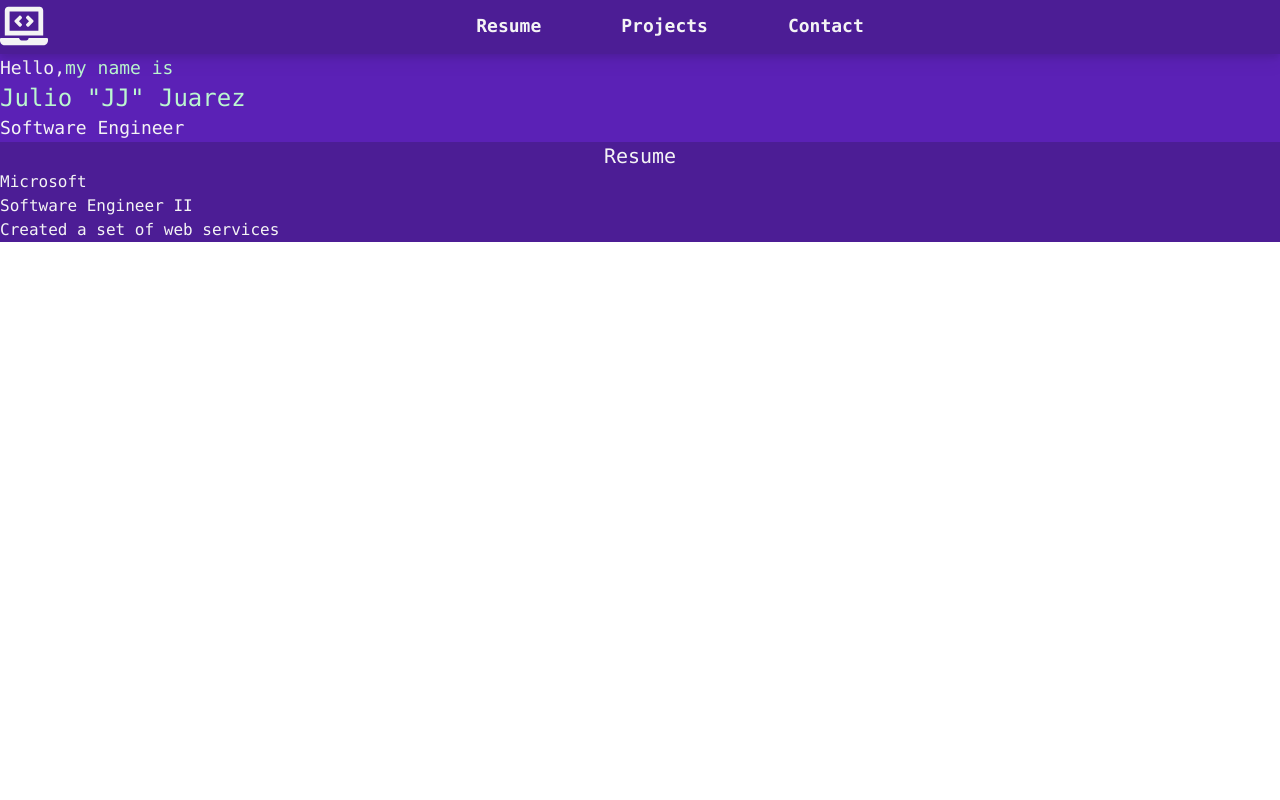
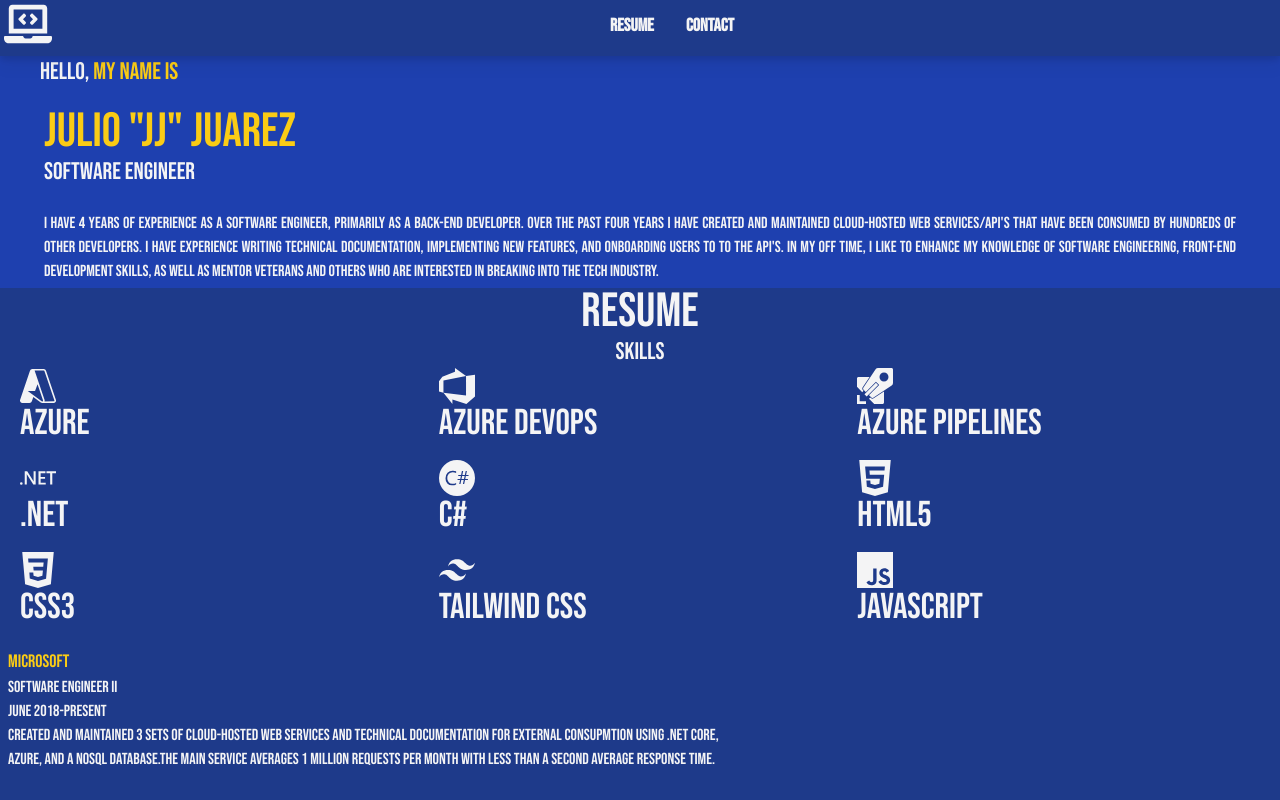
Before and after one commit to jjuarez5/jjs-personal-site, a React (Create React App) app: page / in a window 1280 px wide. Shown: the top 800 px of the page. Built offline with nearby package versions, Linux system fonts and the light colour scheme.

Commit message:
refine styling, add bebas neue font family, remove projects link, add icons on resume

```diff
--- a/public/index.html
+++ b/public/index.html
@@ -2,7 +2,7 @@
 <html lang="en">
   <head>
     <meta charset="utf-8" />
-    <meta name="viewport" content="width=device-width, initial-scale=1" />
+    <meta name="viewport" content="width=device-width, initial-scale=1, maximum-scale=1, user-scalable=0" />
     <meta name="theme-color" content="#000000" />
     <meta
       name="description"
--- a/src/About.js
+++ b/src/About.js
@@ -1,15 +1,45 @@
-function About(){
-    return(
-        <div className="container 2xl bg-violet-800" name="home">
-            <div className="flex">
-                <div className="text-lg text-zinc-100"><h2>Hello,</h2></div>
-                <div className="text-lg text-green-200"><h2>my name is</h2></div>
-            </div>
+function calculateExperience() {
+  var today = new Date().getFullYear();
+  return Math.abs(today - 2018);
+}
 
-            <div className="text-2xl text-green-200 flex flex-col"><h1>Julio "JJ" Juarez</h1></div>
-            <div className="text-lg text-zinc-100"><h2>Software Engineer</h2></div>
+function About() {
+  return (
+    <div className="bg-blue-800 flex flex-row" name="home">
+      <div className="flex flex-col mr-10 mx-10">
+        <div className="flex flex-row mr-20 mr-0.5 mb-5">
+          <div className="text-2xl text-zinc-100">
+            <h2>Hello,</h2>
+          </div>
+          <div className="text-2xl text-yellow-400 mx-1">
+            <h2>my name is</h2>
+          </div>
         </div>
-    )
+        <div className="flex flex-col px-1">
+          <div className="text-5xl text-yellow-400 bp">
+            <h1>Julio "JJ" Juarez</h1>
+          </div>
+          <div className="text-2xl text-zinc-100 mb-5">
+            <h2>Software Engineer</h2>
+          </div>
+          <div className="flex flex-col py-1 text-zinc-100 text-justify">
+            <p>
+              I have {calculateExperience()} years of experience as a software
+              engineer, primarily as a back-end developer. Over the past four
+              years I have created and maintained cloud-hosted web
+              services/api's that have been consumed by hundreds of other
+              developers. I have experience writing technical documentation,
+              implementing new features, and onboarding users to to the api's.
+              In my off time, I like to enhance my knowledge of software
+              engineering, front-end development skills, as well as mentor
+              veterans and others who are interested in breaking into the tech
+              industry.
+            </p>
+          </div>
+        </div>
+      </div>
+    </div>
+  );
 }
 
 export default About;
--- a/src/App.js
+++ b/src/App.js
@@ -1,14 +1,14 @@
-import Header from './Header';
-import About from './About';
-import Resume from './Resume';
+import Header from "./Header";
+import About from "./About";
+import Resume from "./Resume";
 
 function App() {
   return (
-  <div className='container font-mono'>
-  <Header />
-  <About />
-  <Resume />
-  </div>
+    <div className="container font-bebas">
+      <Header />
+      <About />
+      <Resume />
+    </div>
   );
 }
 
--- a/src/Header.js
+++ b/src/Header.js
@@ -1,18 +1,28 @@
-import {FaLaptopCode} from 'react-icons/fa';
+import { FaLaptopCode } from "react-icons/fa";
 
 function Header() {
   return (
-      <div className="container font-semibold inline-flex flex-1 bg-violet-900 text-zinc-100 drop-shadow-lg">
-        <a className='no-underline' href='#home' ><h1 className='text-5xl'><FaLaptopCode className='inline-block mr-3 mb-1'/></h1></a>
-        <ul className='inline-flex flex-1 justify-center text-lg space-x-20 mt-3'>
+    <div className="container font-semibold inline-flex flex-1 bg-blue-900 text-zinc-100 drop-shadow-lg">
+      <a className="no-underline" href="#home">
+        <h1 className="text-5xl">
+          <FaLaptopCode className="inline-block mx-1 mr-3 mb-2 hover:text-yellow-400" />
+        </h1>
+      </a>
+      <ul className="inline-flex flex-1 justify-center text-lg space-x-8 mt-3">
         <li>
-                <a className="no-underline" href="#resume">Resume</a>
+          <a className="no-underline hover:text-yellow-400" href="#resume">
+            Resume
+          </a>
         </li>
+        {/* <li>
+          <a className="no-underline hover:text-yellow-400" href="#projects">
+            Projects
+          </a>
+        </li> */}
         <li>
-                <a className="no-underline" href="#projects">Projects</a>
-            </li>
-            <li>
-                <a className="no-underline" href="#contact">Contact</a>
+          <a className="no-underline hover:text-yellow-400" href="#contact">
+            Contact
+          </a>
         </li>
       </ul>
     </div>
--- a/src/Resume.js
+++ b/src/Resume.js
@@ -1,22 +1,91 @@
-function Resume(){
-    return(
-        <div className="container xl bg-violet-900 text-zinc-100">
-            <h1 className="text-xl flex justify-center">Resume</h1>
-            <div id='skills'>
-                <p></p>
-                <p></p>
-                <p></p>
-                <p></p>
-                <p></p>
-                <p></p>
-            </div>
-            <div id='experience'>
-                <h3>Microsoft</h3>
-                <h4>Software Engineer II</h4>
-                <p>Created a set of web services</p>
-            </div>
+import {
+  SiMicrosoftazure,
+  SiAzuredevops,
+  SiAzurepipelines,
+  SiDotnet,
+  SiCsharp,
+  SiHtml5,
+  SiCss3,
+  SiTailwindcss,
+  SiJavascript,
+} from "react-icons/si";
+
+function Resume() {
+  return (
+    <div className="bg-blue-900 text-zinc-100 ">
+      <h1 className="text-5xl text-center">Resume</h1>
+      <h2 className="text-2xl text-center">Skills</h2>
+      <section className="mb-5 text-4xl mx-5">
+        <div className="grid grid-cols-3 gap-4 justify-center">
+          <p>
+            <SiMicrosoftazure /> Azure
+          </p>
+          <p>
+            <SiAzuredevops />
+            Azure Devops
+          </p>
+          <p>
+            <SiAzurepipelines />
+            Azure Pipelines
+          </p>
+          <p>
+            <SiDotnet />
+            .NET
+          </p>
+          <p>
+            <SiCsharp />
+            C#
+          </p>
+          <p>
+            <SiHtml5 />
+            HTML5
+          </p>
+          <p>
+            <SiCss3 />
+            CSS3
+          </p>
+          <p>
+            <SiTailwindcss />
+            Tailwind CSS
+          </p>
+          <p>
+            <SiJavascript />
+            Javascript
+          </p>
         </div>
-    )
+      </section>
+      <div id="experience" className="text-md mx-2 ">
+        <h3 className="text-lg text-yellow-400">Microsoft</h3>
+        <h4 className="text-md">Software Engineer II</h4>
+        <h5 className="text-md">June 2018-Present</h5>
+        <p className="text-base font-mono mb-1">
+          Created and maintained 3 sets of cloud-hosted web services and
+          technical documentation for external consupmtion using .NET Core,
+          <br />
+          Azure, and a NoSql database.The main service averages 1 million
+          requests per month with less than a second average response time.
+        </p>
+        <br />
+        <h3 className="text-lg text-yellow-400">
+          Microsoft Software & Systems Academy - Cloud Applications Developer
+        </h3>
+        <h4 className="text-md">Student</h4>
+        <h5 className="text-md">January 2018 - May 2018</h5>
+        <p className="text-base font-mono mb-1">
+          <a
+            href="https://military.microsoft.com/mssa/"
+            className="underline hover:text-yellow-400"
+          >
+            A 18-week technical program designed to train military veterans
+          </a>{" "}
+          the technical skills needed to become a cloud applications developer.
+          <br />
+          Skills taught include C#, Azure, ASP.NET, T-SQL.
+        </p>
+        <br />
+      </div>
+    </div>
+  );
 }
 
 export default Resume;
--- a/src/index.css
+++ b/src/index.css
@@ -1,3 +1,8 @@
 @tailwind base;
 @tailwind components;
 @tailwind utilities;
+
+@font-face {
+    font-family: "Bebas Neue";
+    src: url(../public/Bebas_Neue/BebasNeue-Regular.ttf);
+}
--- a/tailwind.config.js
+++ b/tailwind.config.js
@@ -1,11 +1,13 @@
 module.exports = {
-  purge: ['./src/**/*.{js,jsx,ts,tsx}', './public/index.html'],
+  purge: ["./src/**/*.{js,jsx,ts,tsx}", "./public/index.html"],
   darkMode: false, // or 'media' or 'class'
   theme: {
-    extend: {},
+    fontFamily: {
+      bebas: ["Bebas Neue"],
+    },
   },
   variants: {
     extend: {},
   },
-  plugins: [require('@tailwindcss/forms')]
-}
+  plugins: [require("@tailwindcss/forms")],
+};
```
Also changed, not shown: public/Bebas_Neue/BebasNeue-Regular.ttf (added), public/Bebas_Neue/OFL.txt (added), src/logo.svg (deleted). Lines whose indentation alone changed are shown as unchanged.
